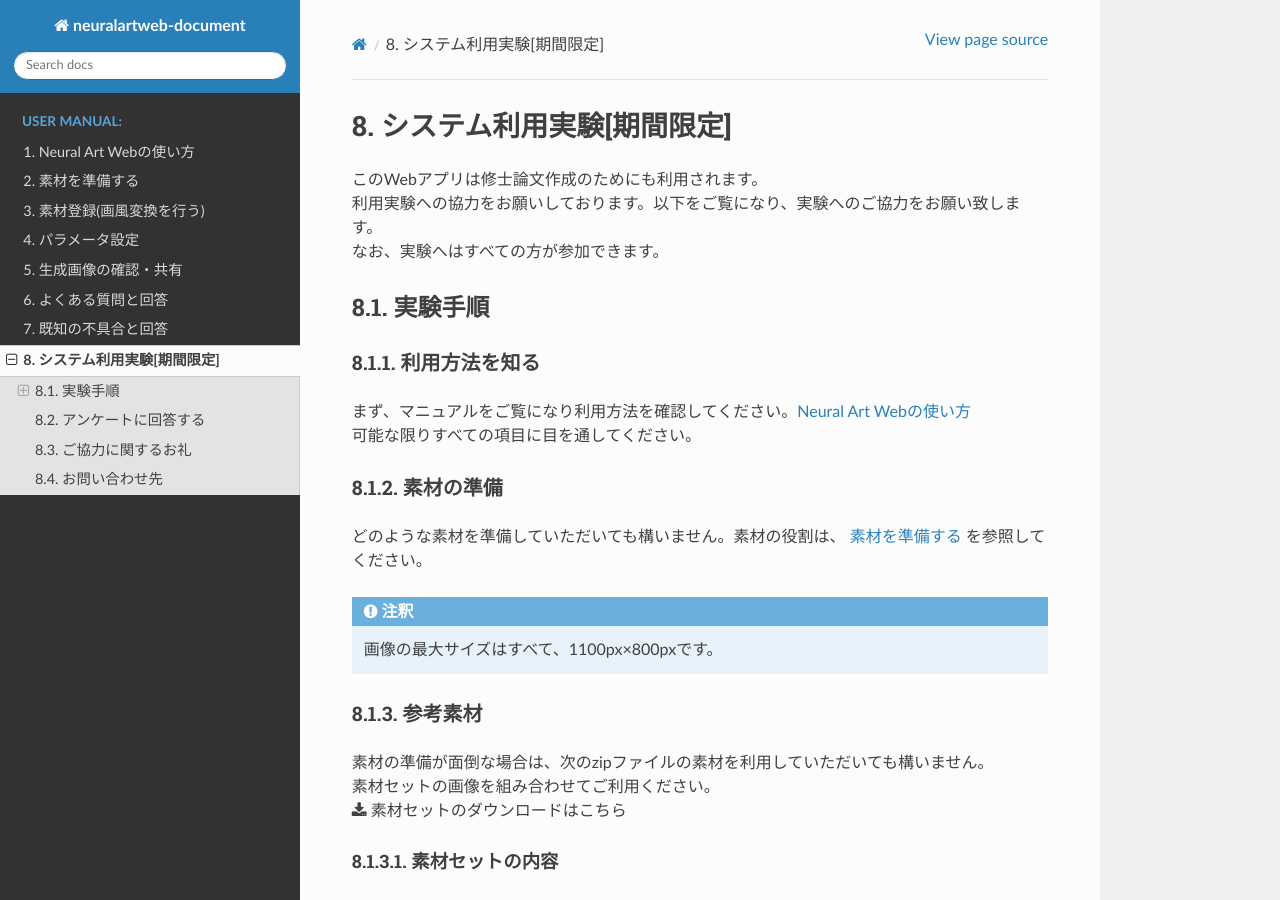
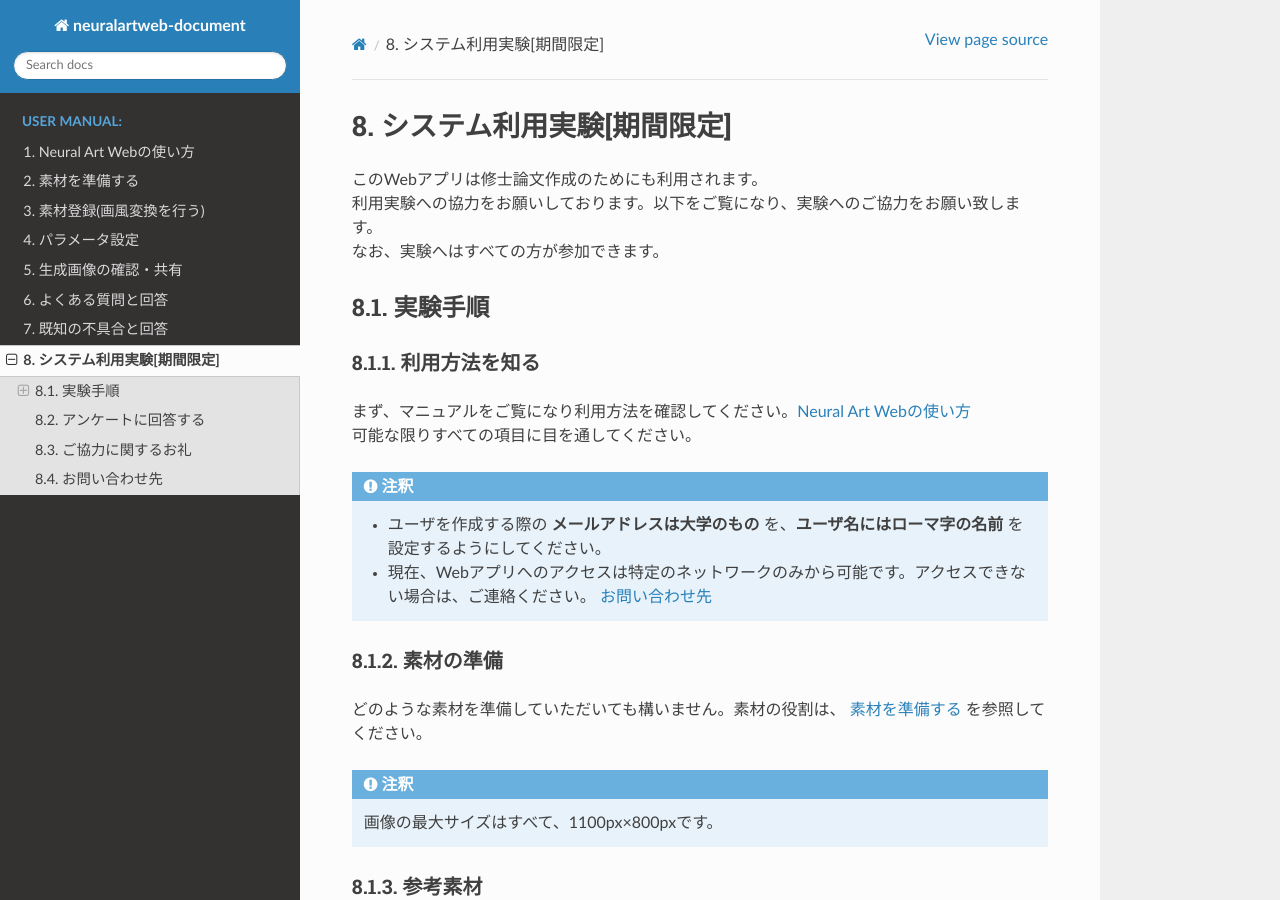
Before and after one commit to cs1-lab/neuralartweb-document, a Sphinx documentation site: the page built from source/user_manual/experiment_limited.rst, in a window 1280 px wide and 900 px high. Built offline with Sphinx 7.4.7 and the Read the Docs theme 2.0.0, drawn with Linux system fonts in a browser that asks for light colours.

Commit message:
fix: experiment_limitedの細かな修正

```diff
--- a/source/user_manual/experiment_limited.rst
+++ b/source/user_manual/experiment_limited.rst
@@ -14,6 +14,11 @@
 
 | まず、マニュアルをご覧になり利用方法を確認してください。:doc:`./introduction`
 | 可能な限りすべての項目に目を通してください。
+
+.. note::
+    * ユーザを作成する際の **メールアドレスは大学のもの** を、**ユーザ名にはローマ字の名前** を設定するようにしてください。
+    * 現在、Webアプリへのアクセスは特定のネットワークのみから可能です。アクセスできない場合は、ご連絡ください。 :ref:`contact`
+
 
 素材の準備
 -----------
```
